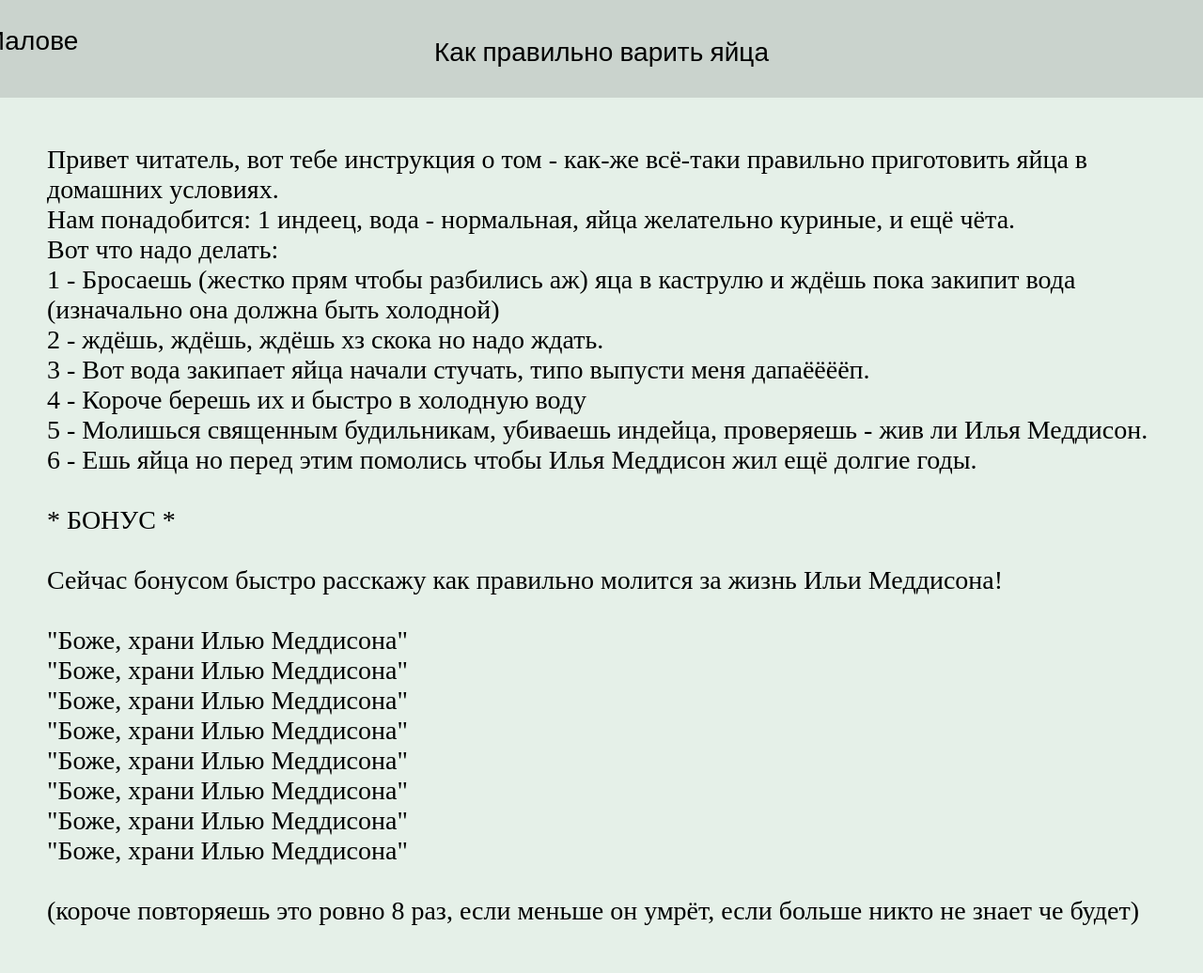
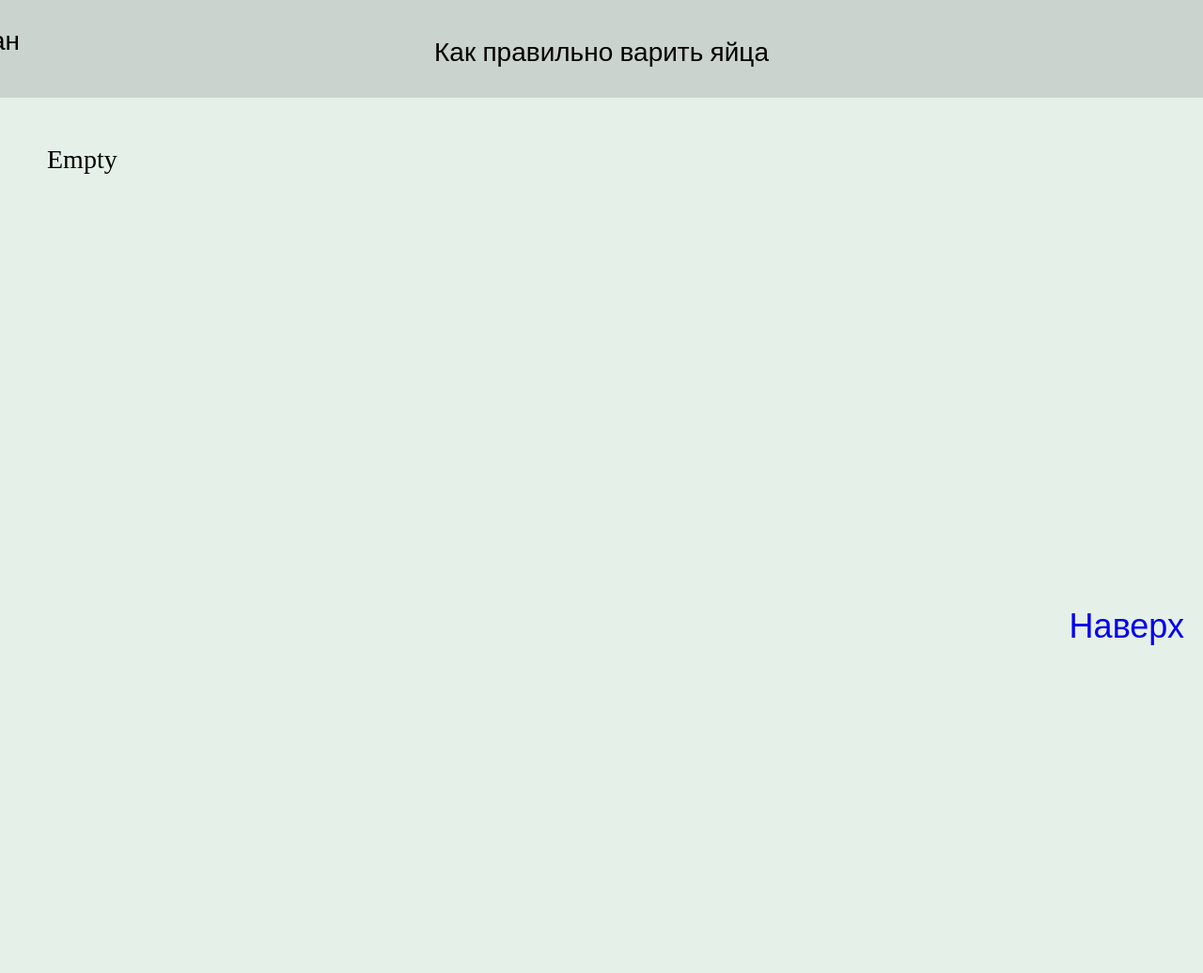
Before and after one commit to MrNikolay/posthub, a Django app: a page that uses main/templates/main/show_post.html in a window 1280 px wide. Shown: the part 100-1136 px from the top of the page at 94% size. After the commit the page ends 787 px from the top, so only its background shows below. Run offline with Django 4.2, Linux system fonts and the light colour scheme; data comes from the database, SQL or seed files in the repository.

Commit message:
redact stable

```diff
--- /dev/null
+++ b/main/cfg.py
@@ -0,0 +1,2 @@
+# Авторизован ли пользователь | True - Да, False - Нет.
+is_user_auth = False
--- a/main/templates/main/show_post.html
+++ b/main/templates/main/show_post.html
@@ -3,38 +3,19 @@
 {% block content %}
 
 <div class="view-post">
+
     <div class="view-header">
-        <div id="view-title">Как правильно варить яйца</div> <!-- Заголовок -->
-        <div id="view-creator">Создатель: Богдане Малове</div> <!-- Создатель -->
-        <div id="view-time">3 Декабря 2022 г. 14:22</div> <!-- Дата создания -->
+        <div id="view-title">{{ post.title }}</div> <!-- Заголовок -->
+        <div id="view-creator">Создатель: {{ post.creator }}</div> <!-- Создатель -->
+        <div id="view-time">{{ post.time_create }}</div> <!-- Дата создания -->
     </div>
 
     <div class="view-text">
-        Привет читатель, вот тебе инструкция о том - как-же всё-таки правильно приготовить яйца в домашних условиях.<br>
-        Нам понадобится: 1 индеец, вода - нормальная, яйца желательно куриные, и ещё чёта.<br>
-        Вот что надо делать:<br>
-        1 - Бросаешь (жестко прям чтобы разбились аж) яца в каструлю и ждёшь пока закипит вода (изначально она должна быть холодной)<br>
-        2 - ждёшь, ждёшь, ждёшь хз скока но надо ждать.<br>
-        3 - Вот вода закипает яйца начали стучать, типо выпусти меня дапаёёёёп.<br>
-        4 - Короче берешь их и быстро в холодную воду<br>
-        5 - Молишься священным будильникам, убиваешь индейца, проверяешь - жив ли Илья Меддисон.<br>
-        6 - Ешь яйца но перед этим помолись чтобы Илья Меддисон жил ещё долгие годы.<br>
-        <br>
-        * БОНУС *<br>
-        <br>
-        Сейчас бонусом быстро расскажу как правильно молится за жизнь Ильи Меддисона!<br>
-        <br>
-        "Боже, храни Илью Меддисона"<br>
-        "Боже, храни Илью Меддисона"<br>
-        "Боже, храни Илью Меддисона"<br>
-        "Боже, храни Илью Меддисона"<br>
-        "Боже, храни Илью Меддисона"<br>
-        "Боже, храни Илью Меддисона"<br>
-        "Боже, храни Илью Меддисона"<br>
-        "Боже, храни Илью Меддисона"<br>
-        <br>
-        (короче повторяешь это ровно 8 раз, если меньше он умрёт, если больше никто не знает че будет)<br>
+        {{ post.long }}
     </div>
 </div>
 
+<!-- ---------- -->
+<a href="#top" id="go-top-text">Наверх</a>
+
 {% endblock content %}
--- a/main/views.py
+++ b/main/views.py
@@ -1,5 +1,7 @@
 from django.shortcuts import render, get_object_or_404
 from .models import *
+
+from . import cfg
 
 
 # ---- Получение данных для страниц ----
@@ -7,7 +9,7 @@
 class GetData:
     """Класс сбора нужных данных для функций контроллеров"""
 
-    is_user_auth = False # Тест атрибут (пользователь авторизован?)
+    is_user_auth = cfg.is_user_auth # авторизован ли пользователь
 
     # Получение данных для Главной страницы
     def index_data():
```
